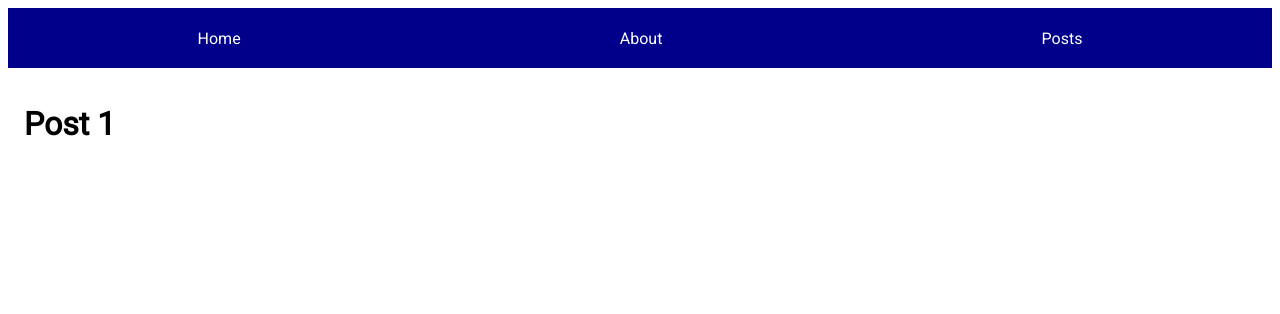
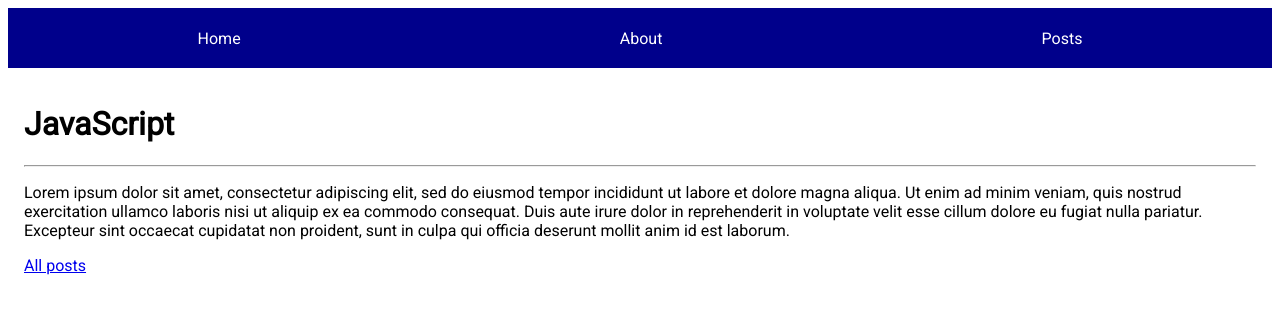
Before and after one commit to victorpoliushko/next-course, a Next.js app: page /post/1 in a window 1280 px wide. Shown: the top 314 px of the page. Built offline with nearby package versions, Linux system fonts and the light colour scheme; data requests are answered from the project's data file.

Commit message:
load data

```diff
--- a/pages/post/[id].js
+++ b/pages/post/[id].js
@@ -1,11 +1,45 @@
-import { useRouter } from "next/router";
+import { useState, useEffect } from 'react';
+import { useRouter } from 'next/router';
+import Link from 'next/link';
 import { MainLayout } from "../../components/MainLayout";
 
-export default function Post() {
+export default function Post({ post: serverPost }) {
+
+  const [post, setPost] = useState(serverPost);
   const router = useRouter();
+
+  useEffect(() => {
+    async function load() {
+      const response = await fetch(`http://localhost:4200/post/${router.query.id}`);
+      const data = await response.json();
+      setPost(data);
+    }
+
+    if(!serverPost) {
+      load();
+    }
+  }, []);
+
+  if(!post) {
+    return(
+      <MainLayout>
+        <p>Loading ...</p>
+      </MainLayout>
+    )
+  }
+
   return (
     <MainLayout>
-      <h1>Post {router.query.id}</h1>
+      <h1>{post.title}</h1>
+      <hr />
+      <p>{post.body}</p>
+      <Link href={"/posts"}><a>All posts</a></Link>
     </MainLayout>
   );
 }
+
+Post.getInitialProps = async ({ query, req }) => {
+  const response = await fetch(`http://localhost:4200/posts/${query.id}`);
+  const post = await response.json();
+  return { post }
+}
```
Also changed, not shown: pages/posts.js (+37 -9 lines).
